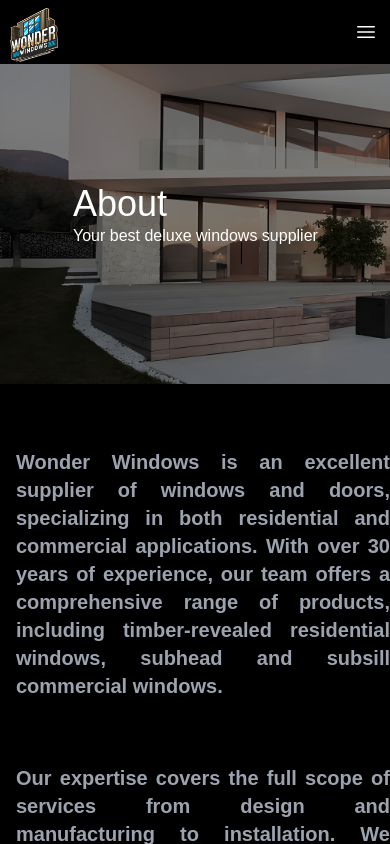
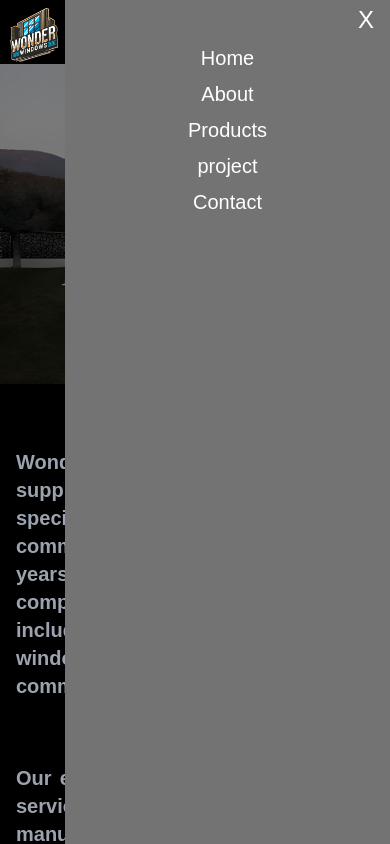
Before and after one commit to Jasonwaaa/WonderWindows, a website: page src/About.html in a window 390 px wide. Both pictures are taken after a click on the element 365 px from the left and 32 px from the top of the page. Shown: the top 844 px of the page. Drawn offline with nearby package versions, Linux system fonts and the light colour scheme.

Commit message:
add mobile menu functionality to About, Products, and Projects pages; enhance user interaction

```diff
--- a/src/About.html
+++ b/src/About.html
@@ -118,4 +118,28 @@
         </div>
     </footer>
 </body>
+<script>
+    document.addEventListener('DOMContentLoaded', () => {
+        let hasPlayed = false;
+        (function() {
+            const menuBar = document.querySelector('.menu-bar');
+            const mobileMenu = document.querySelector('.mobileMenu');
+            const mobileMenuUl = document.querySelector('.mobileMenu ul')
+            const menuExit = document.querySelector('.mobileMenu ul .close-btn');
+
+
+            menuBar.addEventListener('click', () => {
+                mobileMenuUl.classList.remove('animate__animated', 'animate__slideOutRight');
+                mobileMenuUl.classList.add('animate__animated', 'animate__slideInRight');
+                mobileMenuUl.classList.toggle('hidden');
+            });
+            menuExit.addEventListener('click', () => {
+                mobileMenuUl.classList.remove('animate__animated', 'animate__slideInRight');
+                mobileMenuUl.classList.add('animate__animated', 'animate__slideOutRight');
+                // mobileMenuUl.classList.toggle('hidden');
+            });
+        })();
+
+    });
+</script>
 </html>
```
Also changed, not shown: src/Products.html (+25 -0 lines), src/Projects.html (+23 -0 lines).
